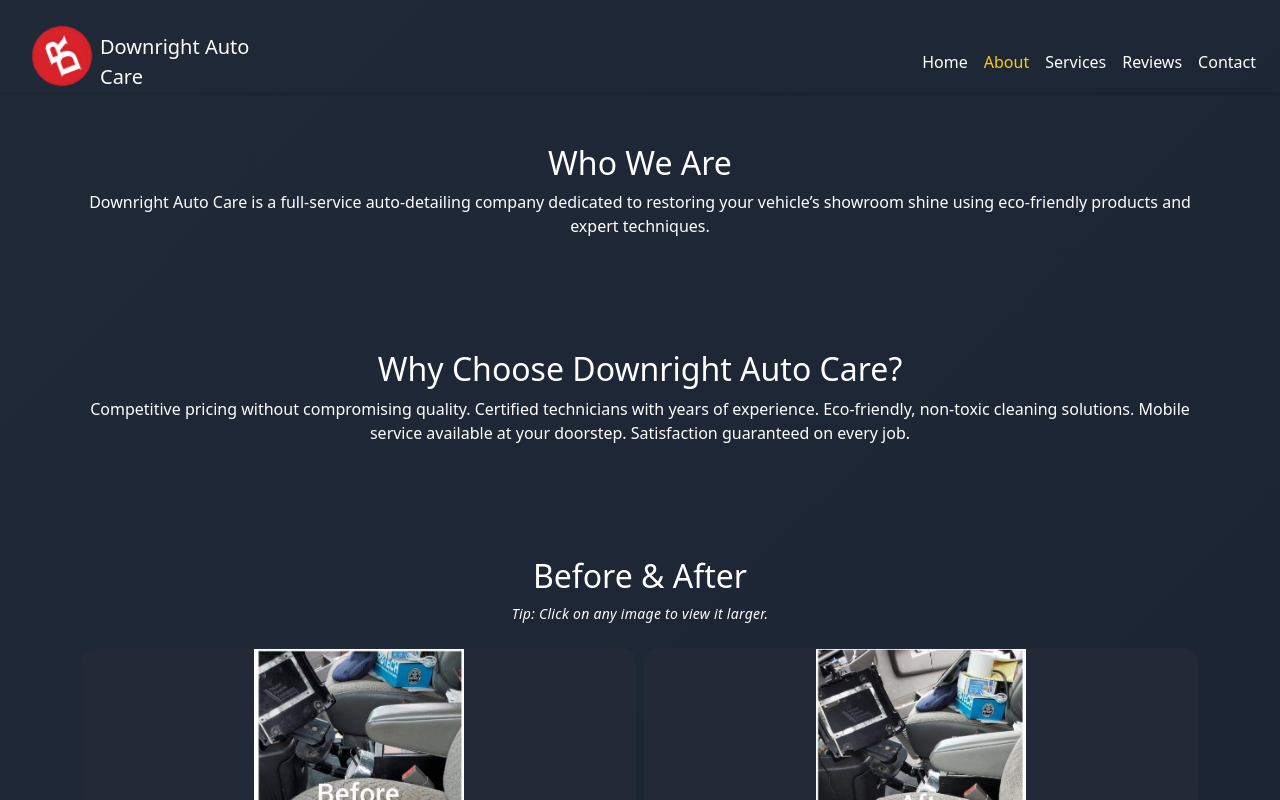
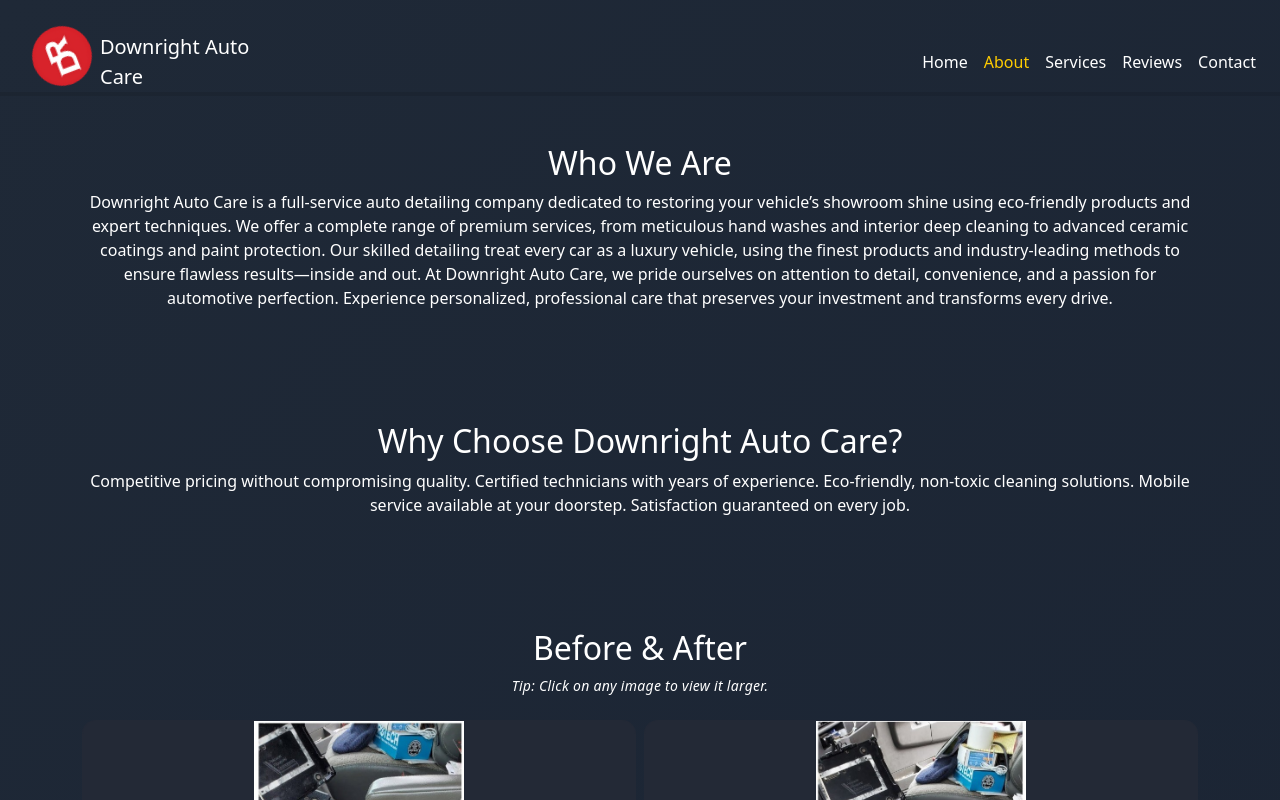
Before and after one commit to usmanAfzalKhan/downright-auto-care-site, a React (Vite) app: page /about in a window 1280 px wide. Shown: the top 800 px of the page. Built offline with nearby package versions, Linux system fonts and the light colour scheme.

Commit message:
fix: spacing between each video in about

```diff
--- a/src/App.css
+++ b/src/App.css
@@ -561,7 +561,7 @@
 .responsive-video-wrapper {
   width: 100%;
   max-width: 740px;
-  margin: 0 auto;
+  margin: 0 auto 1.2rem auto;    /* 1.2rem bottom margin between wrappers */
   aspect-ratio: 16 / 9;
   background: #232936;
   border-radius: 16px;
@@ -571,13 +571,18 @@
   align-items: center;
   justify-content: center;
 }
+.responsive-video-wrapper:last-child {
+  margin-bottom: 0;
+}
 .responsive-video-wrapper video {
   width: 100%;
   height: 100%;
   object-fit: cover;
   background: #232936;
   border-radius: 16px;
+  /* Remove margin-top for even stacking */
 }
+
 
 /* ZOOM FLOAT (for image modal) */
 .zoom-float-box {
--- a/src/components/AboutInfo.jsx
+++ b/src/components/AboutInfo.jsx
@@ -1,5 +1,5 @@
 // src/components/AboutInfo.jsx
-import React from 'react';
+import React from "react";
 
 export default function AboutInfo() {
   return (
@@ -7,9 +7,17 @@
       <div className="container">
         <h2>Who We Are</h2>
         <p>
-          Downright Auto Care is a full-service auto-detailing company
-          dedicated to restoring your vehicle’s showroom shine using
-          eco-friendly products and expert techniques.
+          Downright Auto Care is a full-service auto detailing company dedicated
+          to restoring your vehicle’s showroom shine using eco-friendly products
+          and expert techniques. We offer a complete range of premium services,
+          from meticulous hand washes and interior deep cleaning to advanced
+          ceramic coatings and paint protection. Our skilled detailing treat
+          every car as a luxury vehicle, using the finest products and
+          industry-leading methods to ensure flawless results—inside and out. At
+          Downright Auto Care, we pride ourselves on attention to detail,
+          convenience, and a passion for automotive perfection. Experience
+          personalized, professional care that preserves your investment and
+          transforms every drive.
         </p>
       </div>
     </section>
--- a/src/components/BeforeAfterGallery.jsx
+++ b/src/components/BeforeAfterGallery.jsx
@@ -292,6 +292,14 @@
               style={{ borderRadius: "16px", boxShadow: "0 6px 32px rgba(22,33,50,0.17)" }}
             />
           </div>
+          <div className="responsive-video-wrapper">
+            <video
+              src="/videos/video7.mp4"
+              controls
+              playsInline
+              style={{ borderRadius: "16px", boxShadow: "0 6px 32px rgba(22,33,50,0.17)" }}
+            />
+          </div>
         </div>
       </section>
     </>
```
Also changed, not shown: 1 other file (tests, documents, lock files or other folders).
